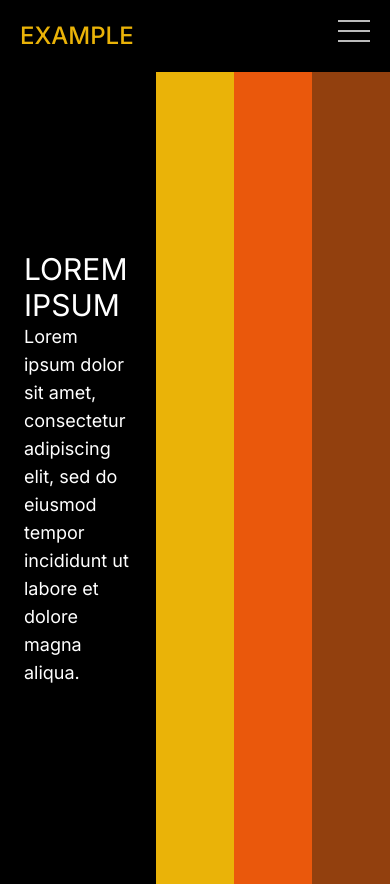
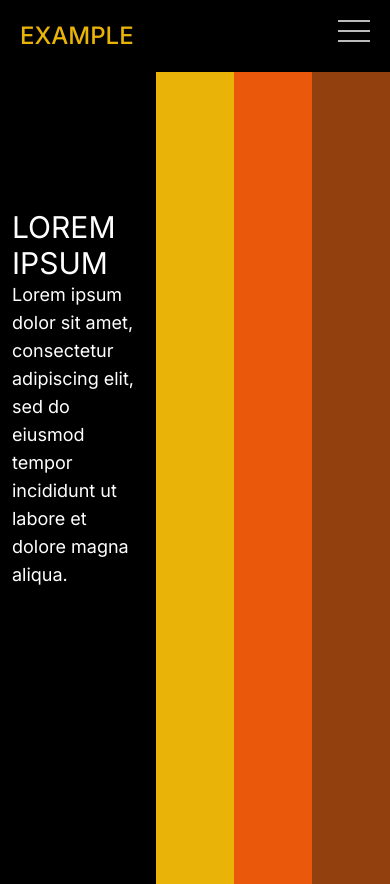
Before and after one commit to haewook-lee/company-site, a Next.js app: page / in a window 390 px wide. Built offline with nearby package versions, Linux system fonts and the light colour scheme.

Commit message:
hero padding

```diff
--- a/components/HeroBanner.tsx
+++ b/components/HeroBanner.tsx
@@ -6,8 +6,8 @@ export default function HeroBanner() {
     <>
       <div className="w-screen h-screen bg-black border-white text-white mt-26">
         <div className="float-left bg-black w-2/5 h-full z-20">
-          <div className="h-1/4 md:h-2/5"></div>
-          <div className="px-6 md:px-12 heroText">
+          <div className="h-1/5 md:h-1/3 lg:2/5"></div>
+          <div className="px-3 md:px-6 lg:px-12 heroText">
             <div className="uppercase text-3xl">Lorem ipsum</div>
             <div className="text-lg">
               Lorem ipsum dolor sit amet, consectetur adipiscing elit, sed do
```
